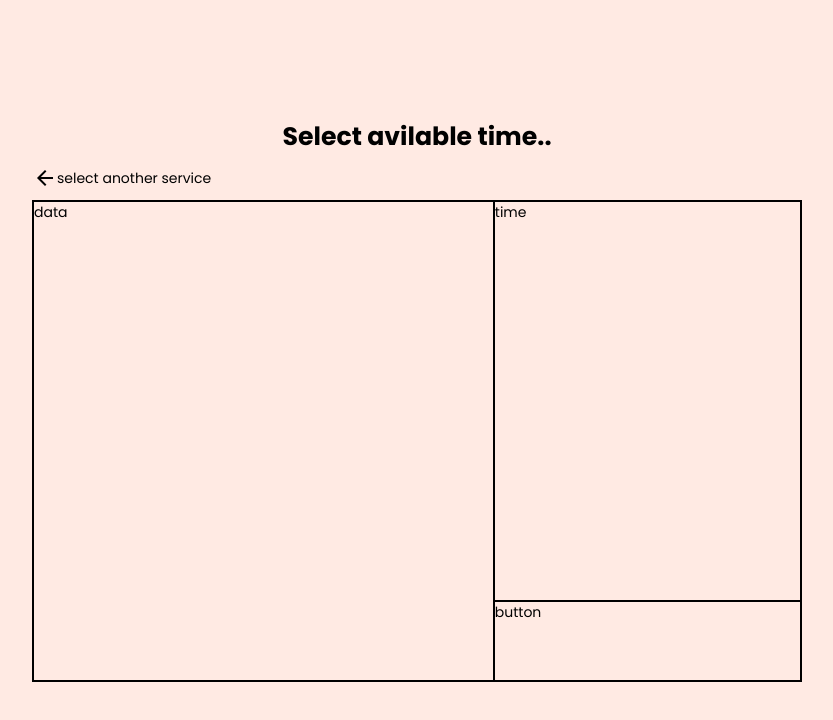
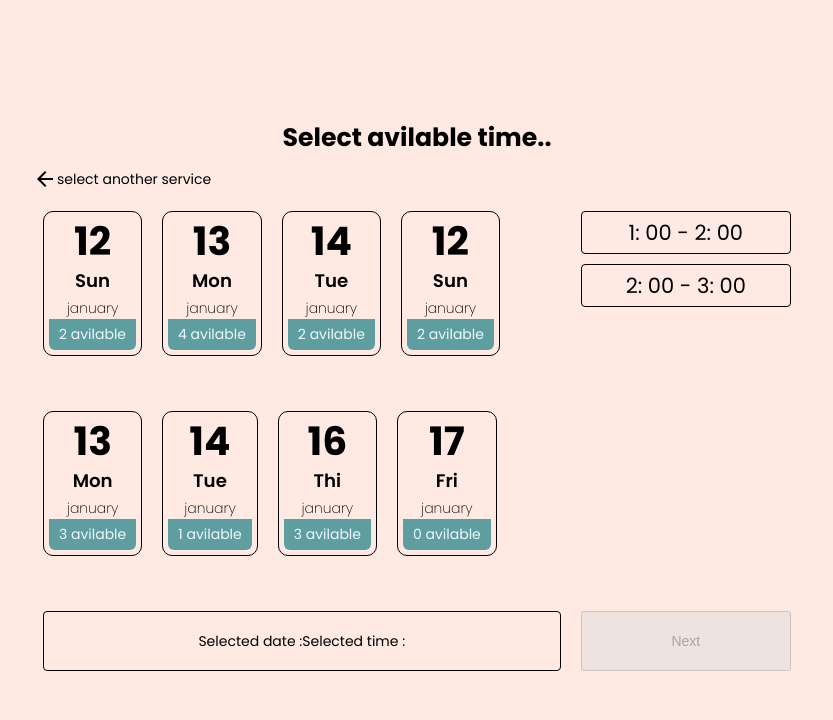
Before and after one commit to GayashanGamage/Dr.Dinesh-frontend, a Vue app: page /service/time in a window 1280 px wide. Shown: the top 720 px of the page, without its empty margins (223-1056 px from the left). Built offline with nearby package versions, Linux system fonts and the light colour scheme.

Commit message:
add time select viwe

```diff
--- a/src/views/Time.vue
+++ b/src/views/Time.vue
@@ -6,20 +6,135 @@
       <span>select another service</span>
     </div>
     <div class="level-two-container">
-      <div class="level-three-container date">data</div>
-      <div class="level-three-container time">time</div>
-      <div class="level-three-container confirm-button">button</div>
+      <div class="level-three-container date-container">
+        <div
+          class="level-four-container"
+          v-for="item in bookingDate"
+          :key="item"
+          @click="showTime(item)"
+        >
+          <p class="option date">{{ new Date(item["date"]).getDate() }}</p>
+          <p class="option day">
+            {{ getday(new Date(item["date"]).getDay()) }}
+          </p>
+          <p class="option month">
+            {{ getmonth(new Date(item["date"]).getMonth()) }}
+          </p>
+          <div class="level-three-container avilability">
+            <p>{{ item["avilable"].length }} avilable</p>
+          </div>
+        </div>
+      </div>
+      <div class="level-three-container selected-time">
+        <span>Selected date : {{ selectedDate }} </span>
+        <span>Selected time : {{ selectedTime }}</span>
+      </div>
+      <div class="level-three-container time">
+        <div
+          class="level-four-container time-slots"
+          v-for="item in times"
+          :key="item"
+          @click="selecteTime(item)"
+        >
+          <p class="time-slot-content">
+            {{ new Date(item).getHours() }}: 00 -
+            {{ new Date(item).getHours() + 1 }}: 00
+          </p>
+        </div>
+      </div>
+      <div class="level-three-container confirm-button">
+        <button class="next-button" disabled>Next</button>
+      </div>
     </div>
   </div>
 </template>
 
 <script setup>
 import router from "@/router";
+import { onMounted, ref } from "vue";
+name: "Time";
 
-name: "Time";
+const times = ref([]);
+const selectedDate = ref();
+const selectedTime = ref();
+
+const bookingDate = {
+  one: {
+    date: "2020-1-12",
+    avilable: ["2020-1-12-01:00", "2020-1-12-02:00"],
+  },
+  two: {
+    date: "2020-1-13",
+    avilable: [
+      "2020-1-13-13:00",
+      "2020-1-13-14:00",
+      "2020-1-13-16:00",
+      "2020-1-13-17:00",
+    ],
+  },
+  three: {
+    date: "2020-1-14",
+    avilable: ["2020-1-14-15:00", "2020-1-14-17:00"],
+  },
+  four: {
+    date: "2020-1-12",
+    avilable: ["2020-1-12-01:00", "2020-1-12-02:00"],
+  },
+  five: {
+    date: "2020-1-13",
+    avilable: ["2020-1-13-13:00", "2020-1-13-14:00", "2020-1-13-21:00"],
+  },
+  six: {
+    date: "2020-1-14",
+    avilable: ["2020-1-14-15:00"],
+  },
+  seven: {
+    date: "2020-1-16",
+    avilable: ["2020-1-13-13:00", "2020-1-13-14:00", "2020-1-13-21:00"],
+  },
+  eight: {
+    date: "2020-1-17",
+    avilable: [],
+  },
+};
 
 const goBack = () => {
   router.replace("/service");
+};
+var now = new Date("2024-12-31");
+
+const getday = (num) => {
+  var days = ["Sun", "Mon", "Tue", "Wed", "Thi", "Fri", "Sat"];
+  return days[num];
+};
+
+const getmonth = (num) => {
+  var month = [
+    "january",
+    "february",
+    "march",
+    "april",
+    "may",
+    "june",
+    "jully",
+    "augest",
+    "september",
+    "october",
+    "november",
+    "december",
+  ];
+  return month[num];
+};
+const showTime = (time) => {
+  // console.log(time["avilable"]);
+  times.value = time["avilable"];
+  selectedDate.value = time["date"];
+};
+onMounted(() => {
+  times.value = bookingDate["one"]["avilable"];
+});
+const selecteTime = (abc) => {
+  selectedTime.value = new Date(abc).getHours();
 };
 </script>
 
@@ -45,26 +160,92 @@ const goBack = () => {
   cursor: pointer;
 }
 .level-two-container {
-  border: 1px solid black;
+  /* border: 1px solid black; */
+  border-radius: 4px;
   display: grid;
   width: 60%;
   height: 60vh;
-  grid-template-columns: 6fr 4fr;
+  grid-template-columns: 7fr 3fr;
   grid-template-rows: 10fr 2fr;
   grid-template-areas:
     "date time"
-    "date button";
+    "selecte-time button";
 }
-.level-three-container {
-  border: 1px solid black;
-}
-.date {
+.date-container {
   grid-area: date;
+  display: flex;
+  flex-wrap: wrap;
 }
 .time {
   grid-area: time;
 }
 .confirm-button {
   grid-area: button;
+  margin: 10px;
+}
+.next-button {
+  display: flex;
+  justify-content: center;
+  align-items: center;
+  height: 100%;
+  width: 100%;
+}
+.selected-time {
+  grid-area: selecte-time;
+  display: flex;
+  justify-content: center;
+  align-items: center;
+  border: 1px solid black;
+  margin: 10px;
+  border-radius: 4px;
+}
+.level-four-container {
+  border: 1px solid black;
+  border-radius: 10px;
+  height: fit-content;
+  display: flex;
+  justify-content: center;
+  align-items: center;
+  flex-direction: column;
+  padding: 5px;
+  margin: 10px;
+}
+.option {
+  /* border: 1px solid black; */
+  display: flex;
+  justify-content: center;
+  align-items: center;
+  width: 100%;
+}
+.avilability {
+  background-color: cadetblue;
+  color: aliceblue;
+  padding: 5px 10px;
+  border-radius: 0 0 6px 6px;
+}
+.not-avilability {
+  background-color: crimson;
+  color: aliceblue;
+  padding: 5px 10px;
+  border-radius: 0 0 6px 6px;
+}
+.date {
+  font-size: 2.8rem;
+  font-weight: 700;
+  line-height: 50px;
+}
+.day {
+  font-size: 1.3rem;
+  font-weight: 600;
+  margin-bottom: 4px;
+}
+.month {
+  font-weight: 200;
+}
+.time-slots {
+  border-radius: 4px;
+}
+.time-slot-content {
+  font-size: 1.5rem;
 }
 </style>
```
